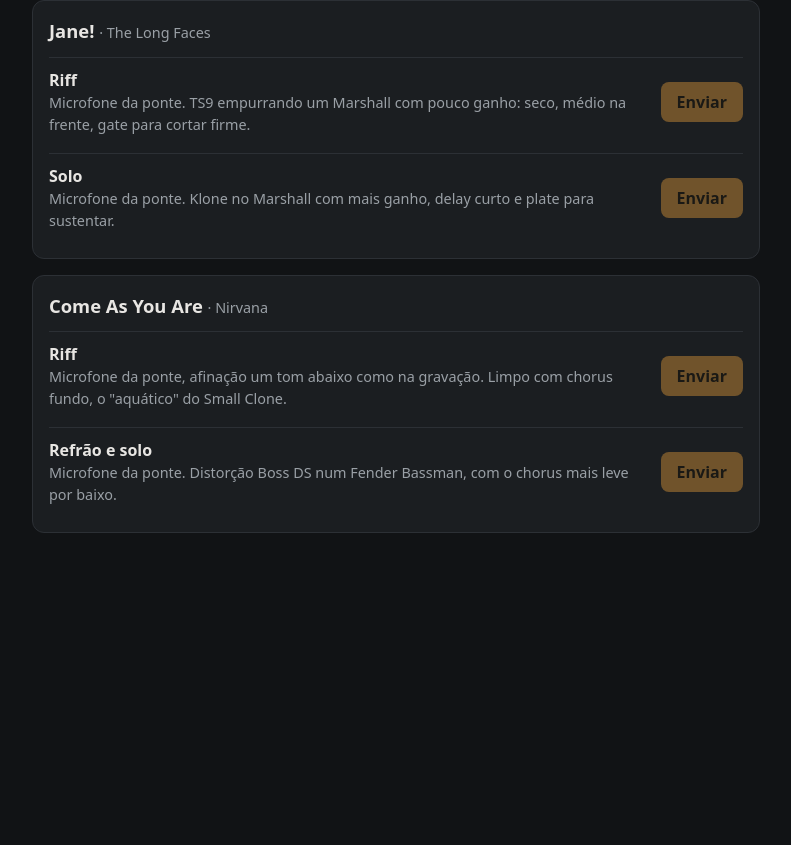
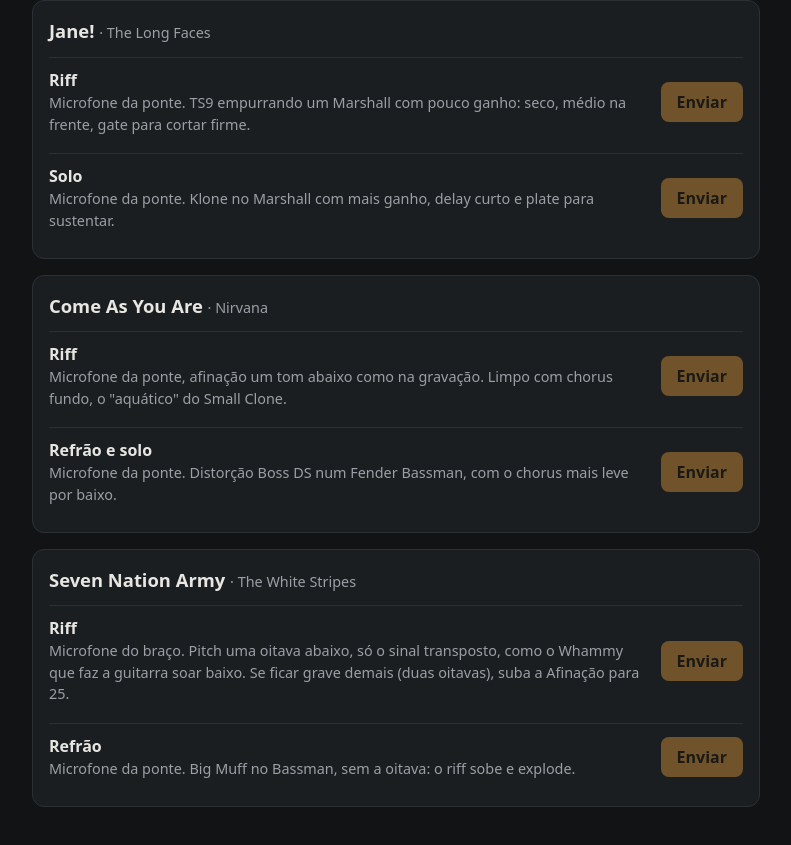
Before and after one commit to patogordo/Tonebook, a Nuxt app: page / in a window 1280 px wide. Shown: the part 829-1674 px from the top of the page, without its empty margins (244-1035 px from the left). Before the commit the page ends 1426 px from the top, so only its background shows below. Built offline with nearby package versions, Linux system fonts and the light colour scheme.

Commit message:
Músicas: Seven Nation Army (The White Stripes), riff com o pitch uma oitava abaixo e refrão com Big Muff

```diff
--- a/shared/songs.ts
+++ b/shared/songs.ts
@@ -183,4 +183,42 @@ export const SONGS: Song[] = [
       },
     ],
   },
+  {
+    title: 'Seven Nation Army',
+    artist: 'The White Stripes',
+    parts: [
+      {
+        // Afinação 0 é o mesmo valor do preset de fábrica OctRiff: −12 st no firmware com faixa de ±12; nos que vão
+        // a ±24 fica −24, ainda afinado (aí 25 dá a oitava)
+        name: 'Riff',
+        hint: 'Microfone do braço. Pitch uma oitava abaixo, só o sinal transposto, como o Whammy que faz a guitarra soar baixo. Se ficar grave demais (duas oitavas), suba a Afinação para 25.',
+        tone: {
+          amp: 'Fd59Bm',
+          cab: 'Fd59BM410',
+          blocks: {
+            fx1: { on: true, type: 0, params: [0.35] },
+            fx2: { on: true, type: 8, params: [0, 0.5, 1, 0.8] },
+            amp: { on: true, params: [0.5, 0.55, 0.55, 0.55, 0.8] },
+            cab: { on: true, params: [0.3, 0.6, 0.8] },
+            reverb: { on: true, type: 0, params: [0.12, 0.05, 0.6, 0, 0.08, 1] },
+          },
+        },
+      },
+      {
+        name: 'Refrão',
+        hint: 'Microfone da ponte. Big Muff no Bassman, sem a oitava: o riff sobe e explode.',
+        tone: {
+          amp: 'Fd59Bm',
+          cab: 'Fd59BM410',
+          blocks: {
+            fx1: { on: true, type: 0, params: [0.45] },
+            fx2: { on: true, type: 4, params: [0.7, 0.45, 0.65] },
+            amp: { on: true, params: [0.45, 0.5, 0.6, 0.55, 0.8] },
+            cab: { on: true, params: [0.45, 0.6, 0.8] },
+            reverb: { on: true, type: 0, params: [0.12, 0.05, 0.6, 0, 0.1, 1] },
+          },
+        },
+      },
+    ],
+  },
 ]
```
Also changed, not shown: 2 other files (tests, documents, lock files or other folders).
